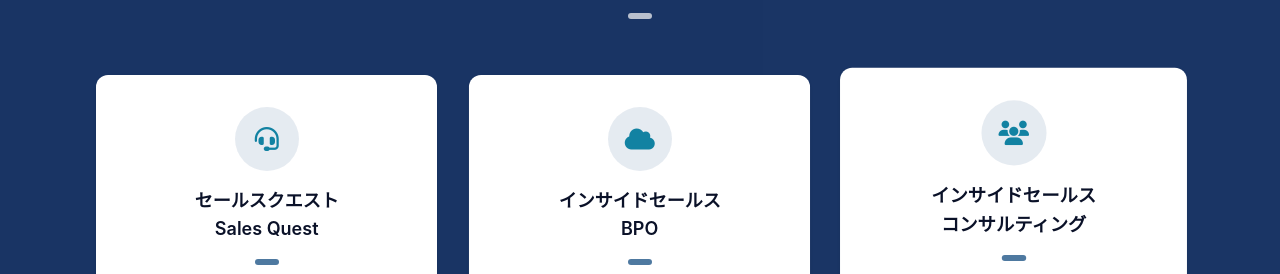
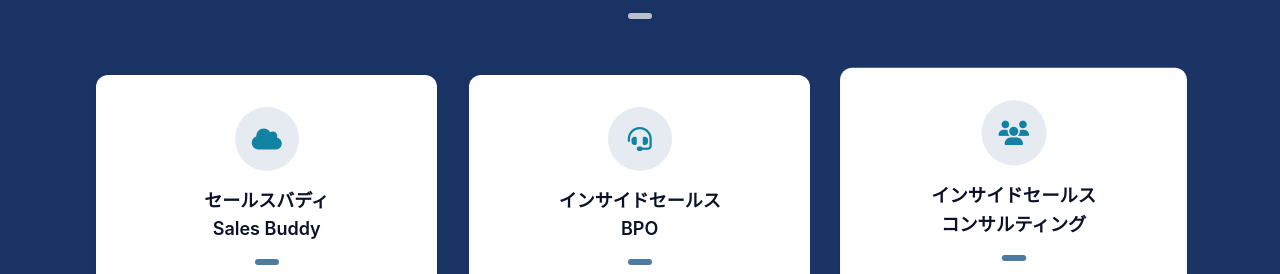
Before and after one commit to taisei2025/lullaby-HP, a website: page index.html in a window 1280 px wide. Shown: the part 1365-1639 px from the top of the page. Drawn offline with nearby package versions, Linux system fonts and the light colour scheme.

Commit message:
Update index.html

```diff
--- a/index.html
+++ b/index.html
@@ -150,17 +150,17 @@
             <!-- Card 1 -->
             <div class="flex-1 min-h-[200px] bg-isabelline rounded-xl p-8 flex flex-col items-center text-center shadow-sm hover:shadow-md transition duration-300 hover:scale-105">
               <div class="w-16 h-16 bg-silver/10 text-battleship rounded-full flex items-center justify-center mb-4">
-                <i class="fas fa-headset text-cerulean text-2xl"></i>
+                <i class="fas fa-cloud text-cerulean text-2xl"></i>
               </div>
-              <h3 class="text-lg font-semibold text-taupe">セールスクエスト</h3>
-              <h3 class="text-lg font-semibold text-taupe">Sales Quest</h3>
+              <h3 class="text-lg font-semibold text-taupe">セールスバディ</h3>
+              <h3 class="text-lg font-semibold text-taupe">Sales Buddy</h3>
               <div class="w-6 h-1.5 bg-silver/70 mx-auto mt-4 rounded-full" id="services-divider"></div>
               <p class="text-sm  text-battleship mt-4">AIを活用し、トップセールスの暗黙知を<br>型化して組織全体で実行可能にする<br>ソフトウェア</p>
             </div>
             <!-- Card 2 -->
                         <div class="flex-1 min-h-[200px] bg-isabelline rounded-xl p-8 flex flex-col items-center text-center shadow-sm hover:shadow-md transition duration-300 hover:scale-105">
               <div class="w-16 h-16 bg-silver/10 text-battleship rounded-full flex items-center justify-center mb-4">
-                <i class="fas fa-cloud text-cerulean text-2xl"></i>
+                <i class="fas fa-headset text-cerulean text-2xl"></i>
               </div>
               <h3 class="text-lg font-semibold text-taupe">インサイドセールス</h3>
               <h3 class="text-lg font-semibold text-taupe">BPO</h3>
```
